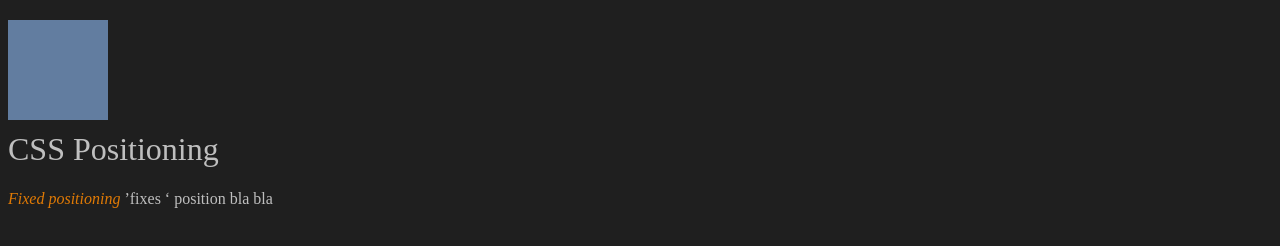
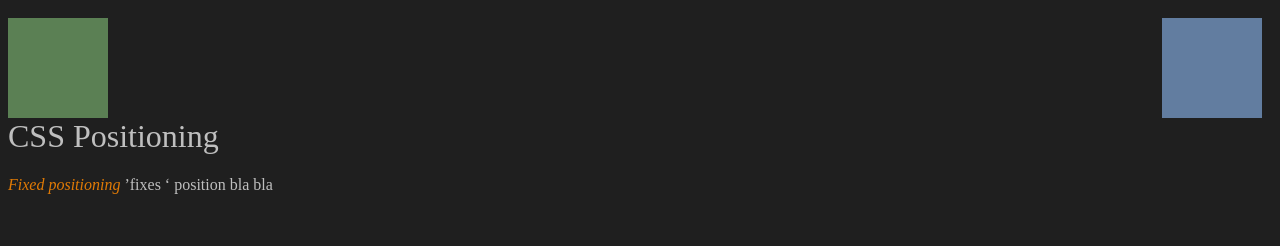
Before and after one commit to Mulubwa17/css-positioning, a plain HTML site: page index.html in a window 1280 px wide. Drawn offline with Linux system fonts and the light colour scheme.

Commit message:
multiple positioning

```diff
--- a/main.css
+++ b/main.css
@@ -16,9 +16,18 @@ em {
     width: 100px;
     height: 100px;
     margin-top: 10px;
+    margin-right: 10px;
 }
 
 .blueBox {
     background: #627da0;
+    float: right;
+}
+
+.greenBox {
+    background: #5b8054;
     float: left;
 }
+h1 {
+    clear: right;
+}
```
